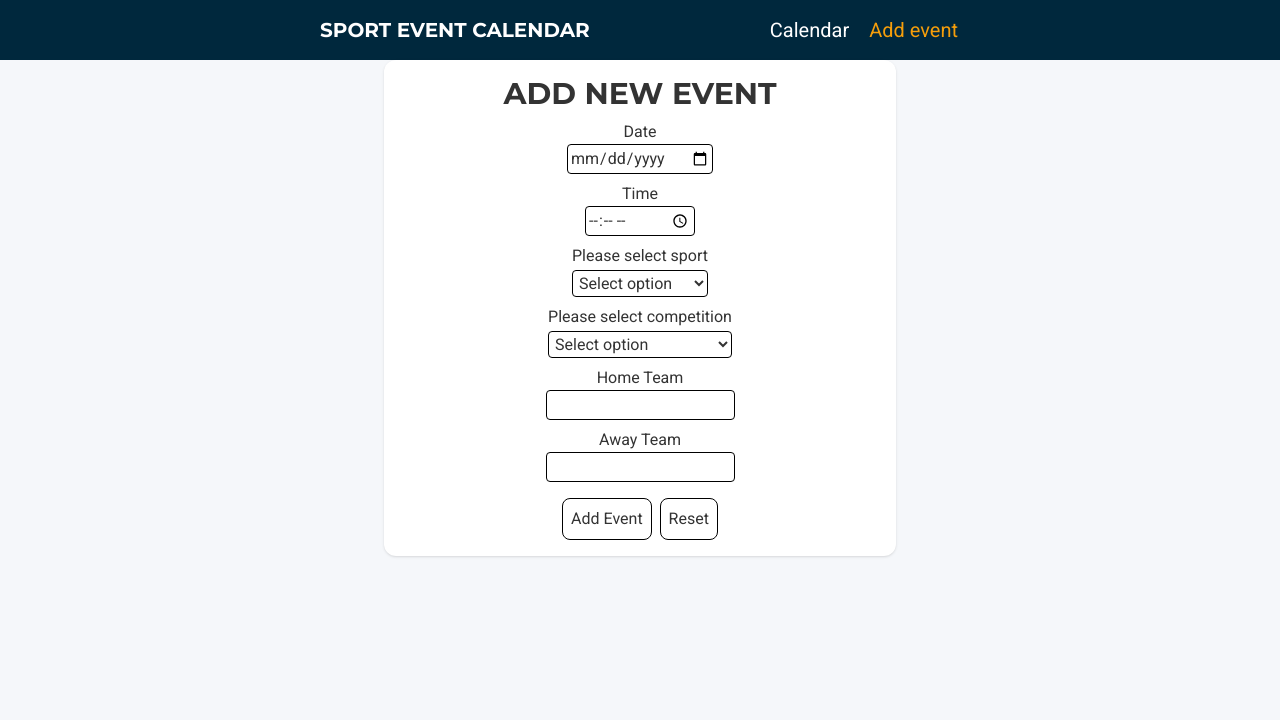
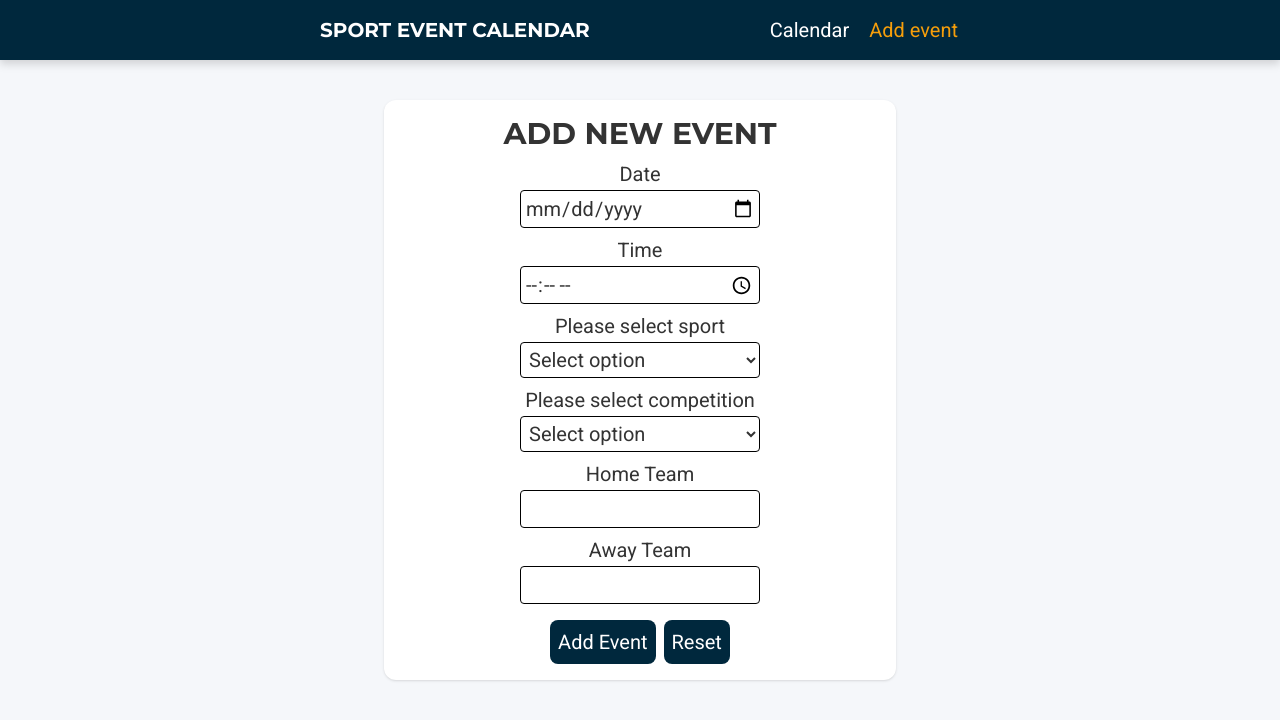
Before and after one commit to ZajacMateusz1/Sportradar, a React (Vite) app: page /events/add-event in a window 1280 px wide. Shown: the top 720 px of the page. Built offline with nearby package versions, Linux system fonts and the light colour scheme.

Commit message:
Add styles in shared components and improve styles in RootLayout

```diff
--- a/src/components/shared/Button.tsx
+++ b/src/components/shared/Button.tsx
@@ -6,7 +6,7 @@ interface ButtonProps extends ButtonHTMLAttributes<HTMLButtonElement> {
 export default function Button({ children, ...props }: ButtonProps) {
   return (
     <button
-      className="border border-black p-2 rounded-lg cursor-pointer"
+      className="p-1.5 rounded-lg cursor-pointer text-sm bg-main-bg text-font-secondary md:max-w-md md:text-md lg:text-lg xl:text-xl md:p-2 "
       {...props}
     >
       {children}
--- a/src/components/shared/InputElement.tsx
+++ b/src/components/shared/InputElement.tsx
@@ -13,18 +13,18 @@ export default function InputElement({
   ...props
 }: InputElementProps) {
   return (
-    <div className="flex flex-col">
+    <div className="flex flex-col gap-0.5 w-1/2 text-xs md:text-md lg:text-lg xl:text-xl">
       <label className="text-center" htmlFor={name}>
         {children}
       </label>
       <input
-        className="text-center border border-black rounded p-0.5"
+        className="p-0.5 text-center border border-black rounded lg:p-1"
         type={type}
         name={name}
         id={name}
         {...props}
       />
-      {error && <p>{error}</p>}
+      {error && <p className="text-error pt-1">{error}</p>}
     </div>
   );
 }
--- a/src/components/shared/SelectElement.tsx
+++ b/src/components/shared/SelectElement.tsx
@@ -14,7 +14,7 @@ export default function SelectElement({
   ...props
 }: SelectElementProps) {
   return (
-    <div className="flex flex-col gap-0.5">
+    <div className="flex flex-col gap-0.5 w-1/2 text-xs md:text-md lg:text-lg xl:text-xl">
       <label className="text-center" htmlFor={name}>
         {label}
       </label>
@@ -22,7 +22,7 @@ export default function SelectElement({
         name={name}
         id={name}
         {...props}
-        className="border border-black rounded p-0.5"
+        className="p-0.5 border border-black rounded lg:p-1"
       >
         <option value="" hidden>
           Select option
@@ -33,7 +33,7 @@ export default function SelectElement({
           </option>
         ))}
       </select>
-      {error && <p>{error}</p>}
+      {error && <p className="text-error pt-1">{error}</p>}
     </div>
   );
 }
--- a/src/pages/EventDetailsPage.tsx
+++ b/src/pages/EventDetailsPage.tsx
@@ -4,7 +4,7 @@ import EventsContext from "../store/events-context";
 export default function EventDetailsPage() {
   const { events } = useContext(EventsContext);
   const params = useParams();
-  const findedEvent = events.find((event) => event.id === params.eventID);
+  const findedEvent = events.find((event) => event.id === params.eventId);
 
   return (
     <main>
--- a/src/pages/RootLayout.tsx
+++ b/src/pages/RootLayout.tsx
@@ -2,8 +2,8 @@ import { Outlet, NavLink } from "react-router-dom";
 export default function RootLayout() {
   return (
     <>
-      <header className="bg-main-bg text-xs text-font-secondary">
-        <div className="header-wrapper flex items-center justify-between p-3 max-w-2xl mx-auto md:text-md lg:text-lg xl:text-xl sm:p-4">
+      <header className="bg-main-bg text-xs text-font-secondary drop-shadow-lg mb-6">
+        <div className="header-wrapper flex items-center justify-between p-3 mx-auto max-w-2xl text-xs md:text-md lg:text-lg xl:text-xl sm:p-4">
           <h1 className="font-header uppercase">Sport Event Calendar</h1>
           <nav>
             <ul className="flex gap-0.5 sm:gap-1 md:gap-4">
@@ -31,7 +31,7 @@ export default function RootLayout() {
           </nav>
         </div>
       </header>
-      <main className="max-w-270 mx-auto">
+      <main className="max-w-270 mx-auto p-2 md:p-4">
         <Outlet />
       </main>
     </>
--- a/src/styles/index.css
+++ b/src/styles/index.css
@@ -10,4 +10,5 @@ body {
   --color-main: #f59e0b;
   --color-main-bg: #00283d;
   --color-font-secondary: #fff;
+  --color-error: #ce0606;
 }
```
